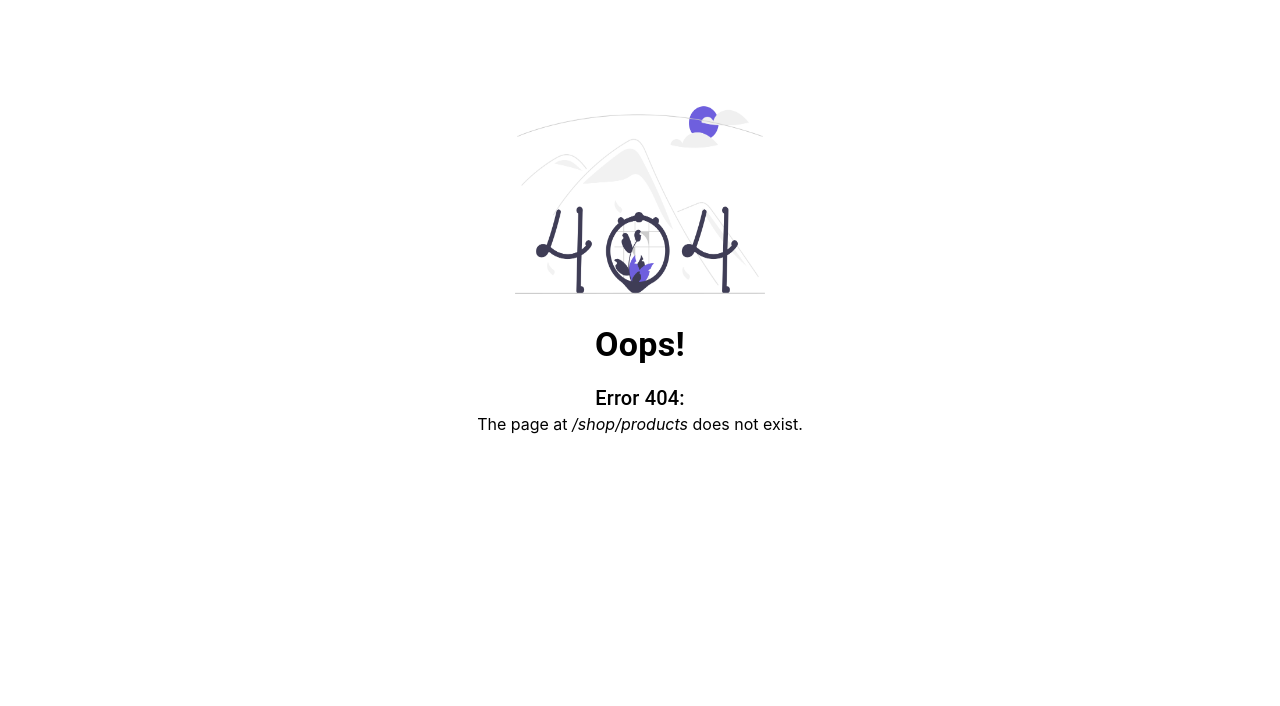
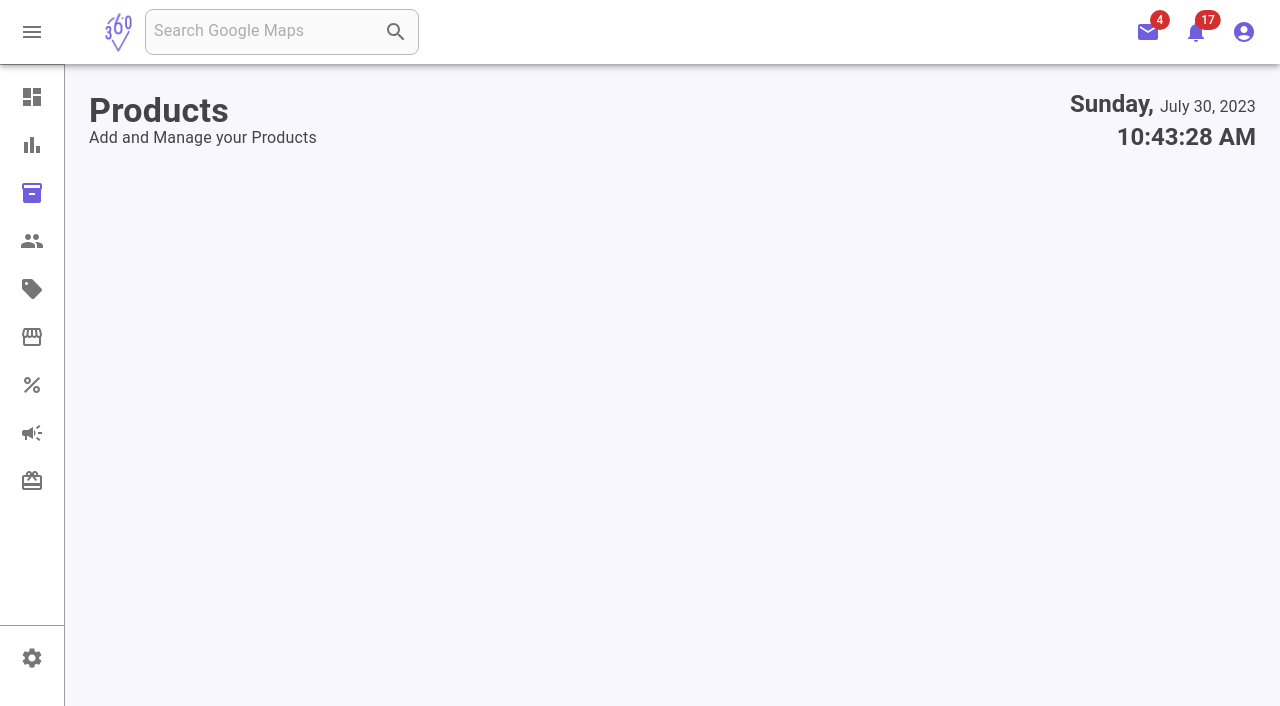
Before and after one commit to jrrd24/lokal360_web, a React (Create React App) app: page /shop/products in a window 1280 px wide. Before the commit this address had no page. Shown: the top 706 px of the page. Built offline with nearby package versions, Linux system fonts and the light colour scheme.

Commit message:
Update Date Time and Routes
Added seconds to date time and added shop: products in sidebar

```diff
--- a/src/App.js
+++ b/src/App.js
@@ -13,6 +13,7 @@ import RouterError from "./pages/Error/RouterError";
 import { Route, Routes } from "react-router-dom";
 import DashboardShop from "./pages/Shop/DashboardShop/DashboardShop";
 import AnalyticsShop from "./pages/Shop/AnalyticsShop/AnalyticsShop";
+import ProductsShop from "./pages/Shop/ProductsShop/ProductsShop";
 import theme from "./Theme";
 import { ThemeProvider } from "@emotion/react";
 
@@ -36,6 +37,8 @@ function App() {
             <Route path="/admin/settings" element={<Settings />} />
             <Route path="/shop/dashboard" element={<DashboardShop />} />
             <Route path="/shop/analytics" element={<AnalyticsShop />} />
+            <Route path="/shop/products" element={<ProductsShop />} />
+
             {/*Display Error page if route does not exist */}
             <Route path="*" element={<RouterError />} />
           </Routes>
--- a/src/api/Api.js
+++ b/src/api/Api.js
@@ -1,2 +1,2 @@
-const baseUrl = "http://192.168.68.111:8800";
+const baseUrl = "http://192.168.68.112:8800";
 export const ApiBaseUrl = baseUrl;
--- a/src/components/PageInfoAndTime/DateTimeComponent.js
+++ b/src/components/PageInfoAndTime/DateTimeComponent.js
@@ -3,6 +3,11 @@ import Typography from '@mui/material/Typography';
 
 const DateTimeComponent = () => {
   const [currentDateTime, setCurrentDateTime] = useState(new Date());
+
+  function addZero(i) {
+    if (i < 10) {i = "0" + i}
+    return i;
+  }
 
   useEffect(() => {
     const interval = setInterval(() => {
@@ -16,15 +21,16 @@ const DateTimeComponent = () => {
   // Function to get the formatted time string
   const getFormattedTime = () => {
     const currentDate = new Date();
-    let hours = currentDate.getHours();
-    let minutes = currentDate.getMinutes();
+    let hours = addZero(currentDate.getHours());
+    let minutes = addZero(currentDate.getMinutes());
+    let seconds = addZero(currentDate.getSeconds());
     const ampm = hours >= 12 ? 'PM' : 'AM';
 
     // Convert to 12-hour format
     hours = hours % 12 || 12;
     minutes = minutes < 10 ? '0' + minutes : minutes;
 
-    return `${hours}:${minutes} ${ampm}`;
+    return `${hours}:${minutes}:${seconds} ${ampm}`;
   };
 
   // Function to get the formatted date string
--- /dev/null
+++ b/src/pages/Shop/ProductsShop/ProductsShop.js
@@ -0,0 +1,11 @@
+import React from 'react'
+import ShopSidebar from '../../../components/Sidebar/ShopSidebar'
+import ProductsShopContent from './ProductsShopContent'
+
+function ProductsShop() {
+  return (
+   <ShopSidebar component={ProductsShopContent}/>
+  )
+}
+
+export default ProductsShop
--- /dev/null
+++ b/src/pages/Shop/ProductsShop/ProductsShopContent.js
@@ -0,0 +1,10 @@
+import React from 'react'
+import PageInfoComponent from '../../../components/PageInfoAndTime/PageInfoComponent'
+
+function ProductsShopContent() {
+  return (
+    <PageInfoComponent PageName={"Products"} Subtitle={"Add and Manage your Products"}/>
+  )
+}
+
+export default ProductsShopContent
```
